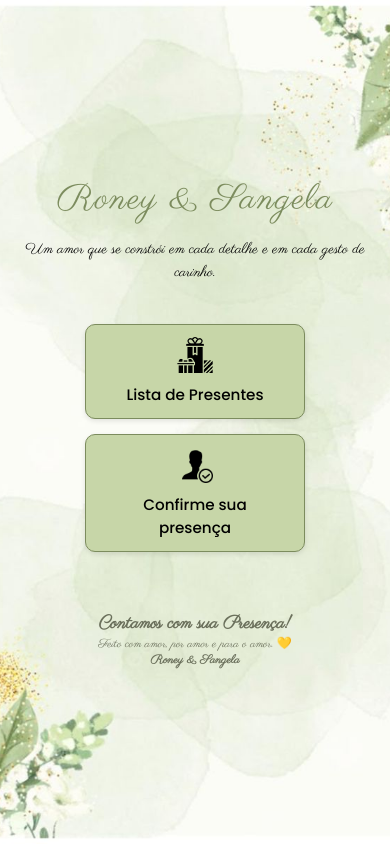
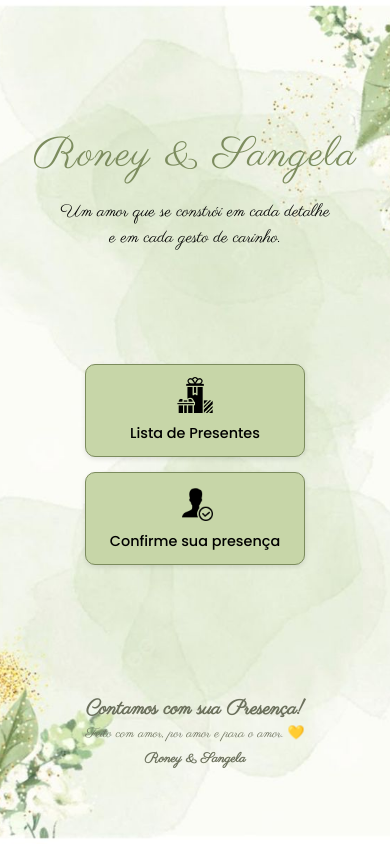
Before and after one commit to devtiagoro/RoneyeSangela, a plain HTML site: page index.html in a window 390 px wide. Drawn offline with Linux system fonts and the light colour scheme.

Commit message:
Update home.css

```diff
--- a/home.css
+++ b/home.css
@@ -14,7 +14,7 @@ body {
   height: 100vh;
   display: flex;
   flex-direction: column;
-  justify-content: center; /* Centraliza verticalmente */
+  justify-content: space-evenly; /* Centraliza verticalmente */
   align-items: center;
   text-align: center;
   overflow: hidden; /* Evita rolagem */
@@ -26,6 +26,7 @@ header {
   flex-direction: column;
   align-items: center;
   gap: 15px;
+  padding-top: 55px;
 }
 
 header h1 {
@@ -96,12 +97,13 @@ footer {
   font-size: 0.9rem;
   color: #6b705c;
   margin-top: 20px;
+  line-height: 25px;
 }
 
 /* ========== RESPONSIVIDADE ========== */
 @media screen and (max-width: 768px) {
   header h1 {
-    font-size: 2.5rem;
+    font-size: 2.8rem;
   }
 
   header p {
@@ -119,17 +121,18 @@ footer {
   }
 
   footer {
-    font-size: 0.8rem;
+    font-size: 0.85rem;
   }
 }
 
 @media screen and (max-width: 480px) {
   header h1 {
-    font-size: 2.2rem;
+    font-size: 2.6rem;
   }
 
   header p {
-    font-size: 0.95rem;
+    width: 70%;
+    font-size: 1.1rem;
   }
 
   .boxes-card a {
@@ -137,11 +140,12 @@ footer {
   }
 
   .boxes-card a p {
-    font-size: 0.95rem;
+    font-size: 0.90rem;
   }
 
   footer {
-    font-size: 0.75rem;
+      font-size: 0.85rem;
+
   }
 }
 
```
